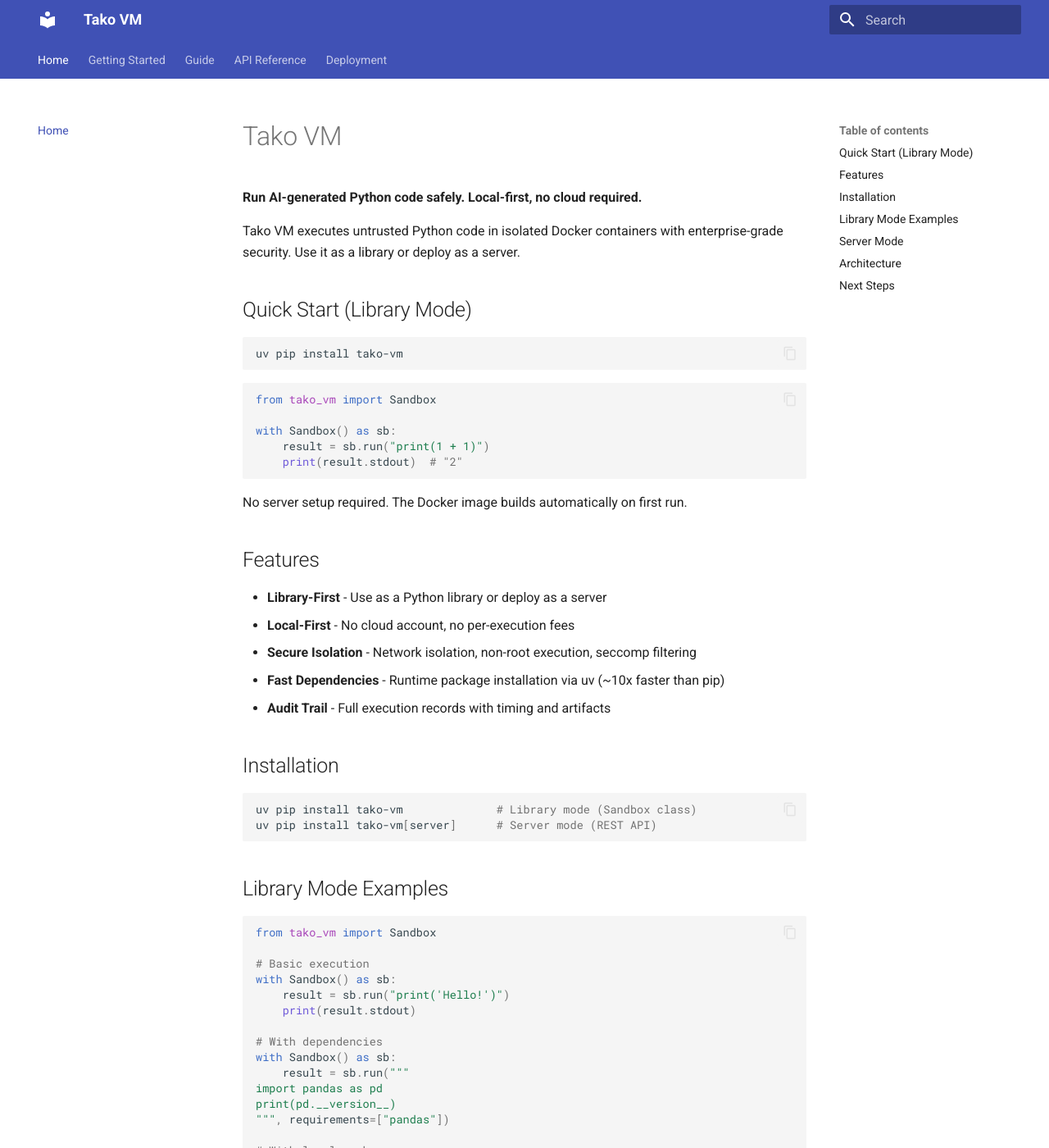
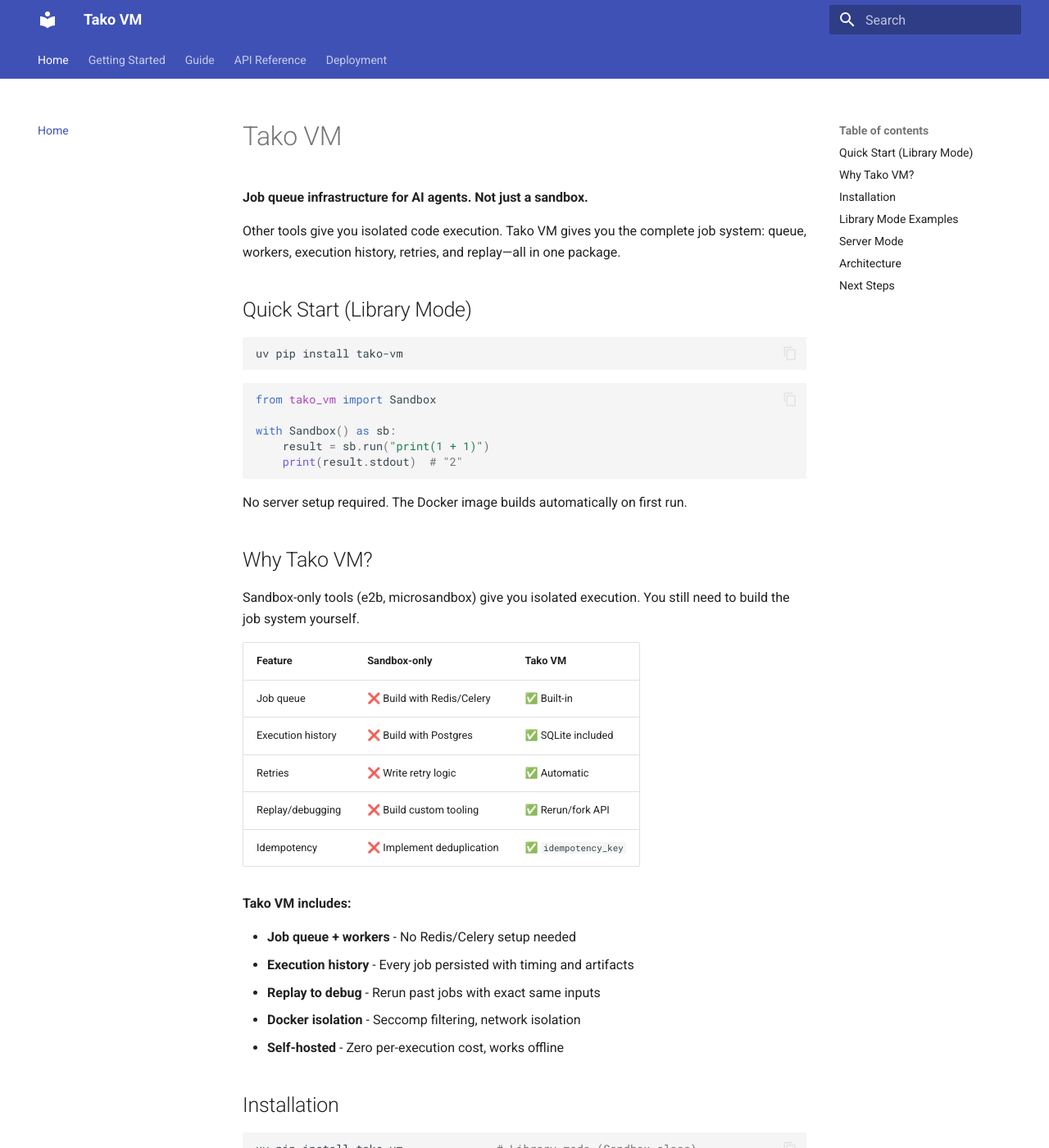
Before and after one commit to outerport/TakoVM, an MkDocs documentation site: the page built from docs/index.md, in a window 1280 px wide and 1400 px high. Shown: the whole window at 82% size. Built offline with MkDocs 1.6.1 and Material for MkDocs 9.7.7, drawn with Linux system fonts in a browser that asks for light colours.

Commit message:
Emphasize job infrastructure differentiation vs sandbox-only tools
- Add comparison table: Tako VM vs sandbox-only (e2b, microsandbox)
- Highlight what you DON'T need to build (Redis, Celery, Postgres)
- Update tagline: "Job queue infrastructure, not just a sandbox"
- Make clear: sandbox-only = primitive, Tako VM = complete package

Co-Authored-By: Claude Opus 4.5 <noreply@anthropic.com>

```diff
--- a/docs/index.md
+++ b/docs/index.md
@@ -1,8 +1,8 @@
 # Tako VM
 
-**Run AI-generated Python code safely. Local-first, no cloud required.**
+**Job queue infrastructure for AI agents. Not just a sandbox.**
 
-Tako VM executes untrusted Python code in isolated Docker containers with enterprise-grade security. Use it as a library or deploy as a server.
+Other tools give you isolated code execution. Tako VM gives you the complete job system: queue, workers, execution history, retries, and replay—all in one package.
 
 ## Quick Start (Library Mode)
 
@@ -20,13 +20,25 @@ with Sandbox() as sb:
 
 No server setup required. The Docker image builds automatically on first run.
 
-## Features
+## Why Tako VM?
 
-- **Library-First** - Use as a Python library or deploy as a server
-- **Local-First** - No cloud account, no per-execution fees
-- **Secure Isolation** - Network isolation, non-root execution, seccomp filtering
-- **Fast Dependencies** - Runtime package installation via uv (~10x faster than pip)
-- **Audit Trail** - Full execution records with timing and artifacts
+Sandbox-only tools (e2b, microsandbox) give you isolated execution. You still need to build the job system yourself.
+
+| Feature | Sandbox-only | Tako VM |
+|---------|--------------|---------|
+| Job queue | ❌ Build with Redis/Celery | ✅ Built-in |
+| Execution history | ❌ Build with Postgres | ✅ SQLite included |
+| Retries | ❌ Write retry logic | ✅ Automatic |
+| Replay/debugging | ❌ Build custom tooling | ✅ Rerun/fork API |
+| Idempotency | ❌ Implement deduplication | ✅ `idempotency_key` |
+
+**Tako VM includes:**
+
+- **Job queue + workers** - No Redis/Celery setup needed
+- **Execution history** - Every job persisted with timing and artifacts
+- **Replay to debug** - Rerun past jobs with exact same inputs
+- **Docker isolation** - Seccomp filtering, network isolation
+- **Self-hosted** - Zero per-execution cost, works offline
 
 ## Installation
 
```
Also changed, not shown: README.md (+17 -11 lines).
